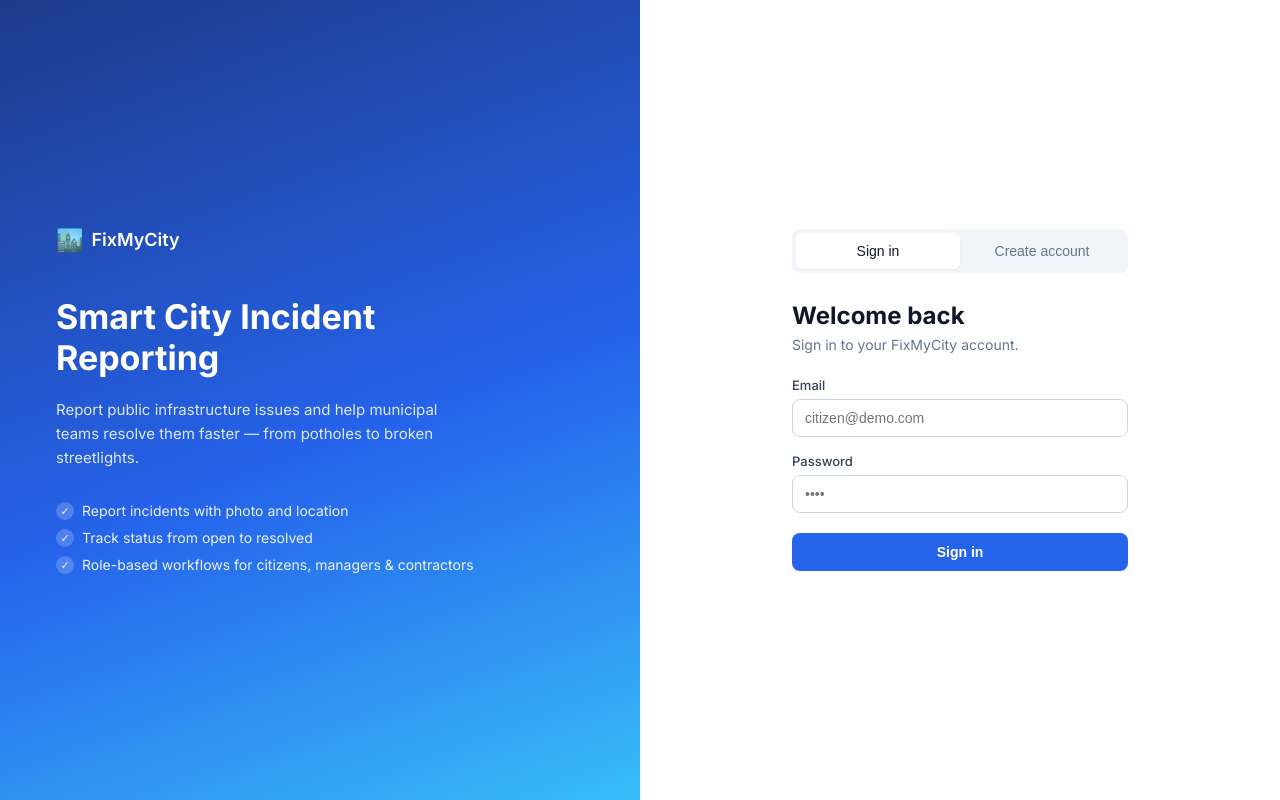
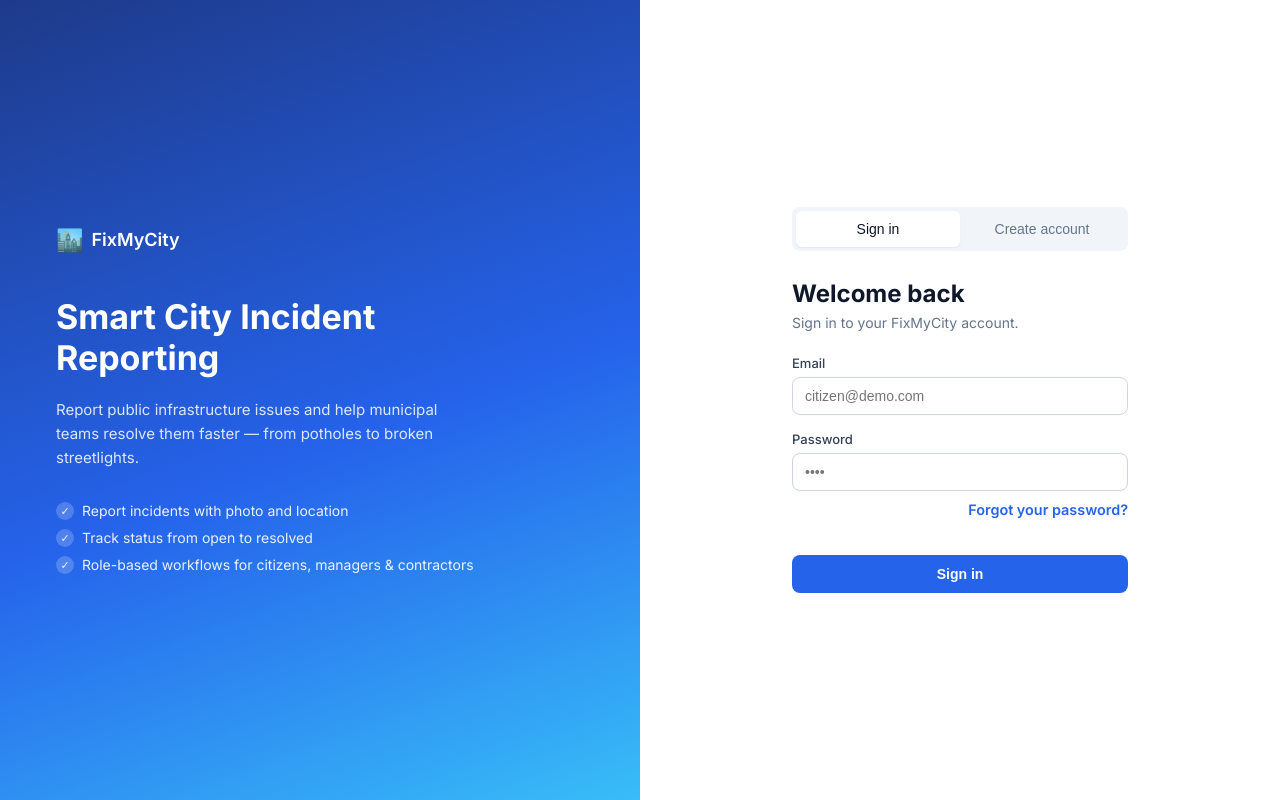
Before and after one commit to Elezebath/FixMyCity, a React (Vite) app in the folder frontend/: page /login in a window 1280 px wide. Built offline with nearby package versions, Linux system fonts and the light colour scheme; no server answers.

Commit message:
added forgot password link in login page

```diff
--- a/frontend/src/pages/auth/Login.jsx
+++ b/frontend/src/pages/auth/Login.jsx
@@ -176,6 +176,11 @@
                                     disabled={isLoggingIn}
                                 />
                             </label>
+                            <div className="forgot-password-link">
+                                <Link to="/forgot-password" className="login-link">
+                                    Forgot your password?
+                                </Link>
+                            </div>
 
                             {loginError && <p className="login-error">{loginError}</p>}
 
```
